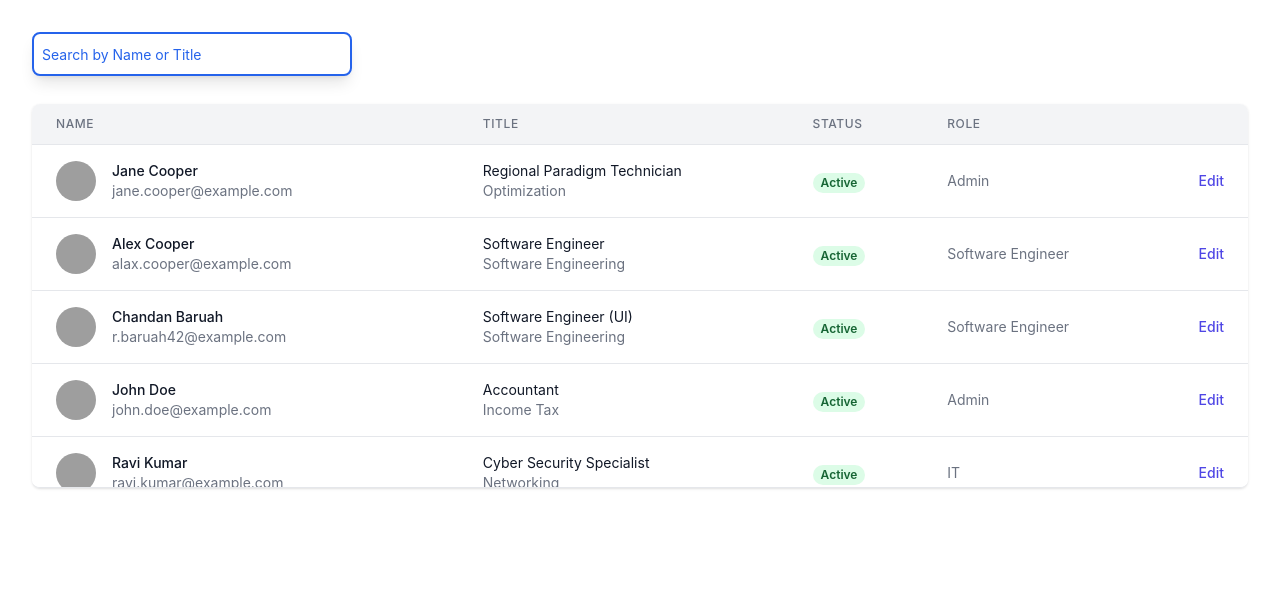
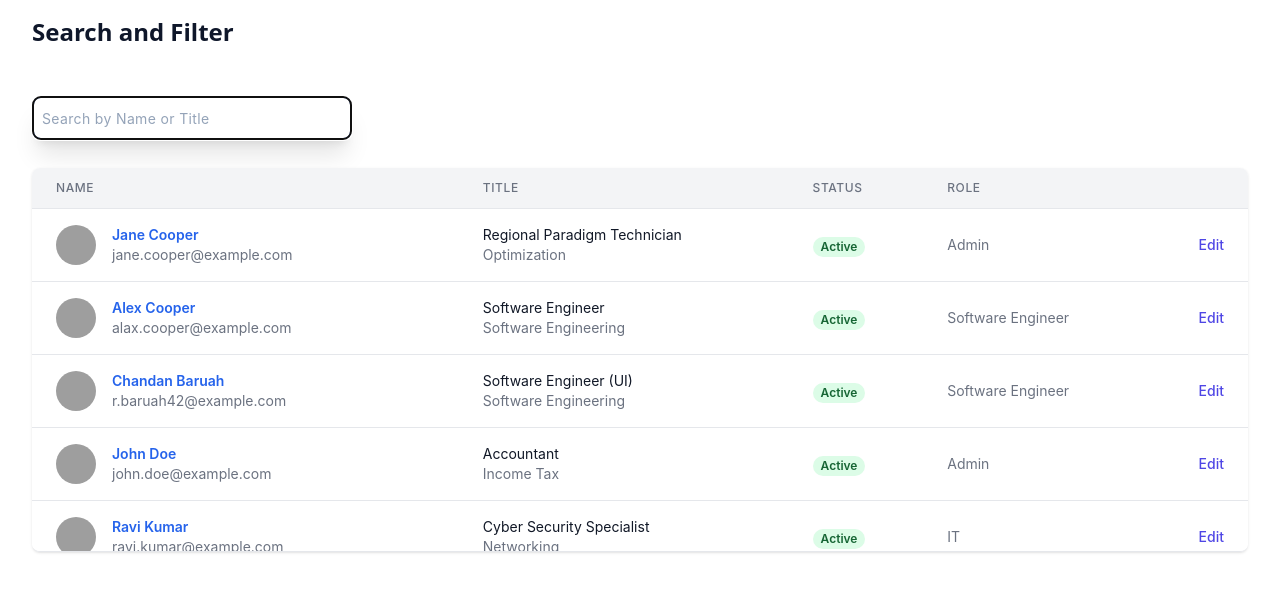
Before and after one commit to rishi120/search-filter, a React (Create React App) app: page / in a window 1280 px wide. Shown: the top 592 px of the page. Built offline with nearby package versions, Linux system fonts and the light colour scheme; grey boxes are pictures that could not be loaded.

Commit message:
added search functionality.

```diff
--- a/src/components/child-components/inputs.js
+++ b/src/components/child-components/inputs.js
@@ -1,10 +1,15 @@
-import React from 'react'
+import React,{useContext} from 'react'
+import {Data} from "../master"
 
 function Searchinputs() {
+    const {handleInput, searchInput} = useContext(Data);
+    // input search components
     return (
-        <div>
-            <input type="text" placeholder="Search by Name or Title" className='border-2 lg:w-80 rounded-lg p-2 mb-7 shadow-lg border-blue-600 placeholder:text-sm placeholder:text-blue-600' />
-        </div>
+        <>
+            <div>
+                <input type="text" placeholder="Search by Name or Title" className='border-2 lg:w-80 rounded-lg p-2 mb-7 shadow-xl z-10 border-blue-600 placeholder:text-sm placeholder:text-slate-400 placeholder:tracking-wide' onChange={(e) => handleInput(e.target.value)} ref={searchInput} />
+            </div>
+        </>
     )
 }
 
--- a/src/components/child-components/table-row.js
+++ b/src/components/child-components/table-row.js
@@ -1,5 +1,6 @@
 import React from 'react'
 export default function Rendertablerowdata() {
+    // I had splitted the table component and extracted the table row element inside this component.
     return (
         <tr>
             <th
--- a/src/components/child-components/table.js
+++ b/src/components/child-components/table.js
@@ -1,9 +1,9 @@
 import React from 'react'
-import { people } from "../../data/table-data";
 import Rendertablerowdata from "./table-row";
 import Searchinputs from "./inputs";
 
-export default function Rendertable() {
+export default function Rendertable({tableData}) {
+    // this is the main component which is handling the entire table ui.
     return (
         <div className='px-8 py-8'>
             <Searchinputs />
@@ -16,7 +16,7 @@ export default function Rendertable() {
                                     <Rendertablerowdata />
                                 </thead>
                                 <tbody className="bg-white divide-y divide-gray-200">
-                                    {people.map((person) => (
+                                    {tableData.map((person) => (
                                         <tr key={person.email}>
                                             <td className="px-6 py-4 whitespace-nowrap">
                                                 <div className="flex items-center">
@@ -24,7 +24,7 @@ export default function Rendertable() {
                                                         <img className="h-10 w-10 rounded-full" src={person.image} alt="" />
                                                     </div>
                                                     <div className="ml-4">
-                                                        <div className="text-sm font-medium text-gray-900">{person.name}</div>
+                                                        <div className="text-sm font-semibold text-blue-600">{person.name}</div>
                                                         <div className="text-sm text-gray-500">{person.email}</div>
                                                     </div>
                                                 </div>
--- a/src/components/master.js
+++ b/src/components/master.js
@@ -1,10 +1,44 @@
-import React from 'react'
+import React, { createContext, useState, useRef, useEffect } from 'react'
 import Rendertable from "./child-components/table";
+import { people } from "../data/table-data";
+
+const Data = createContext();
 
 export default function Mastercomponent() {
+    // the master component where all the logic will be written.
+    const [tableData, setTableData] = useState(people);
+    const searchInput = useRef();
+    const handleInput = (nameandtitle) => {
+        const searchTerm = nameandtitle.toLowerCase();
+        const result = [];
+        tableData.filter((filteredData) => {
+            if (filteredData.name.toLowerCase().includes(searchTerm) || filteredData.title.toLowerCase().includes(searchTerm)) {
+                return result.push(filteredData);
+            }
+        })
+        setTableData(result);
+    }
+
+    const values = {
+        handleInput,
+        searchInput
+    }
+
+    useEffect(() => {
+        setTimeout(() => {
+            searchInput.current.focus();
+        }, 100);
+    }, [])
+
+
     return (
         <div>
-            <Rendertable />
+            <h1 className='text-2xl p-4 px-8 font-sans font-semibold text-slate-900'>Search and Filter</h1>
+            <Data.Provider value={values}>
+                <Rendertable tableData={tableData} />
+            </Data.Provider>
         </div>
     )
 }
+
+export { Data }
--- a/src/data/table-data.js
+++ b/src/data/table-data.js
@@ -1,3 +1,4 @@
+// dummy static table data
 export const people = [
     {
         name: 'Jane Cooper',
@@ -54,20 +55,20 @@ export const people = [
             'https://images.unsplash.com/photo-1643719142162-4406375cbd02?ixlib=rb-1.2.1&ixid=MnwxMjA3fDB8MHxwaG90by1wYWdlfHx8fGVufDB8fHx8&auto=format&fit=crop&w=1470&q=80',
     },
     {
-        name: 'Jane Cooper',
-        title: 'Regional Paradigm Technician',
-        department: 'Optimization',
-        role: 'Admin',
-        email: 'jane.cooper@example.com',
+        name: 'Ravi Khanna',
+        title: 'IT Engineer',
+        department: 'Engineering',
+        role: 'Hardware',
+        email: 'ravi.khanna@example.com',
         image:
             'https://images.unsplash.com/photo-1494790108377-be9c29b29330?ixlib=rb-1.2.1&ixid=eyJhcHBfaWQiOjEyMDd9&auto=format&fit=facearea&facepad=4&w=256&h=256&q=60',
     },
     {
-        name: 'Jane Cooper',
-        title: 'Regional Paradigm Technician',
-        department: 'Optimization',
-        role: 'Admin',
-        email: 'jane.cooper@example.com',
+        name: 'Noel Lobbo',
+        title: 'Software Engineer',
+        department: 'IT',
+        role: 'Engineering',
+        email: 'noel.lobo@example.com',
         image:
             'https://images.unsplash.com/photo-1494790108377-be9c29b29330?ixlib=rb-1.2.1&ixid=eyJhcHBfaWQiOjEyMDd9&auto=format&fit=facearea&facepad=4&w=256&h=256&q=60',
     },
```
